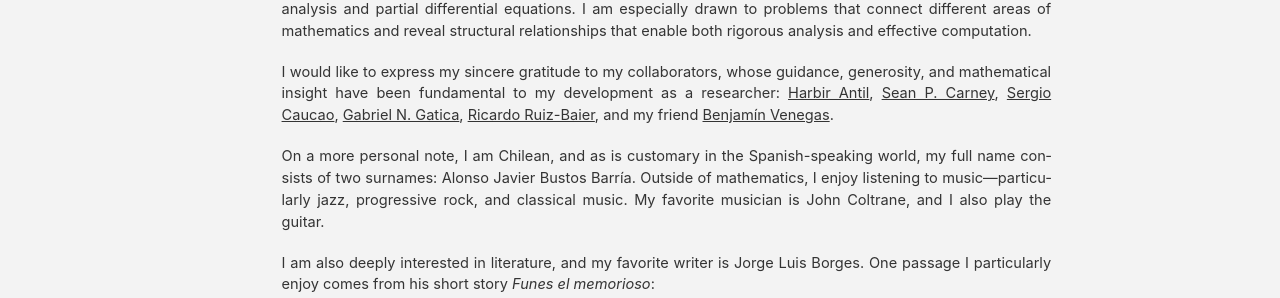
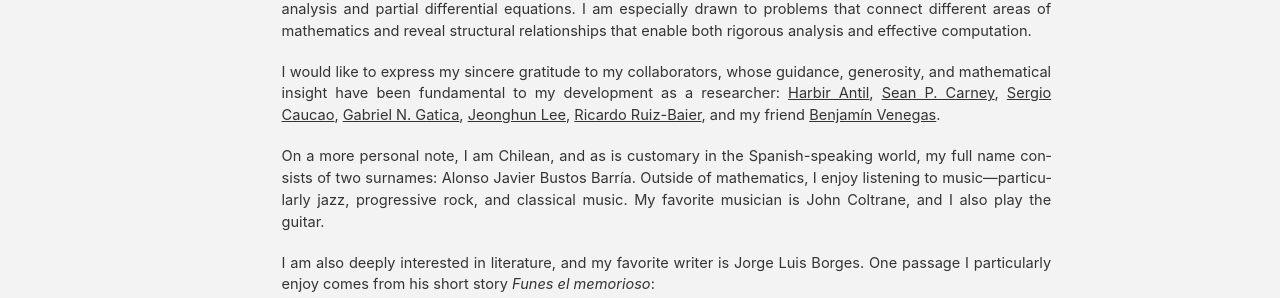
Before and after one commit to alonsojbustos/alonsojbustos.github.io, a Jekyll site: the page built from _pages/about.md, in a window 1280 px wide and 1162 px high. Shown: the part 529-827 px from the top of the window. Built offline with Jekyll 4.4.1, drawn with Linux system fonts in a browser that asks for light colours; some web fonts are replaced; a script bundle is joined from its source files by our own code; library files that are not in the unit come from our copies.

Commit message:
Revise acknowledgments in about.md
Updated collaborator list to include Jeonghun Lee.

```diff
--- a/_pages/about.md
+++ b/_pages/about.md
@@ -15,7 +15,7 @@ Complex physical models often lead naturally to implementations that can become
 
 Alongside this line of research, I am also interested in PDE-constrained optimization problems under uncertainty, particularly within Rockafellian frameworks and risk-averse formulations. My interests in this area include control theory, optimization, and the calculus of variations, approached from the perspective of functional analysis and partial differential equations. I am especially drawn to problems that connect different areas of mathematics and reveal structural relationships that enable both rigorous analysis and effective computation.
 
-I would like to express my sincere gratitude to my collaborators, whose guidance, generosity, and mathematical insight have been fundamental to my development as a researcher: [Harbir Antil](https://math.gmu.edu/~hantil/index.html), [Sean P. Carney](https://www.math.union.edu/~carneys/), [Sergio Caucao](https://scaucao.github.io), [Gabriel N. Gatica](https://www.ci2ma.udec.cl/ggatica/index-english.html), [Ricardo Ruiz-Baier](https://ruizbaier.github.io), and my friend [Benjamín Venegas](https://benjamin-venegas.github.io).
+I would like to express my sincere gratitude to my collaborators, whose guidance, generosity, and mathematical insight have been fundamental to my development as a researcher: [Harbir Antil](https://math.gmu.edu/~hantil/index.html), [Sean P. Carney](https://www.math.union.edu/~carneys/), [Sergio Caucao](https://scaucao.github.io), [Gabriel N. Gatica](https://www.ci2ma.udec.cl/ggatica/index-english.html), [Jeonghun Lee](https://math.artsandsciences.baylor.edu/person/jeonghun-john-lee-phd), [Ricardo Ruiz-Baier](https://ruizbaier.github.io), and my friend [Benjamín Venegas](https://benjamin-venegas.github.io).
 
 On a more personal note, I am Chilean, and as is customary in the Spanish-speaking world, my full name consists of two surnames: Alonso Javier Bustos Barría. Outside of mathematics, I enjoy listening to music—particularly jazz, progressive rock, and classical music. My favorite musician is John Coltrane, and I also play the guitar.
 
```
